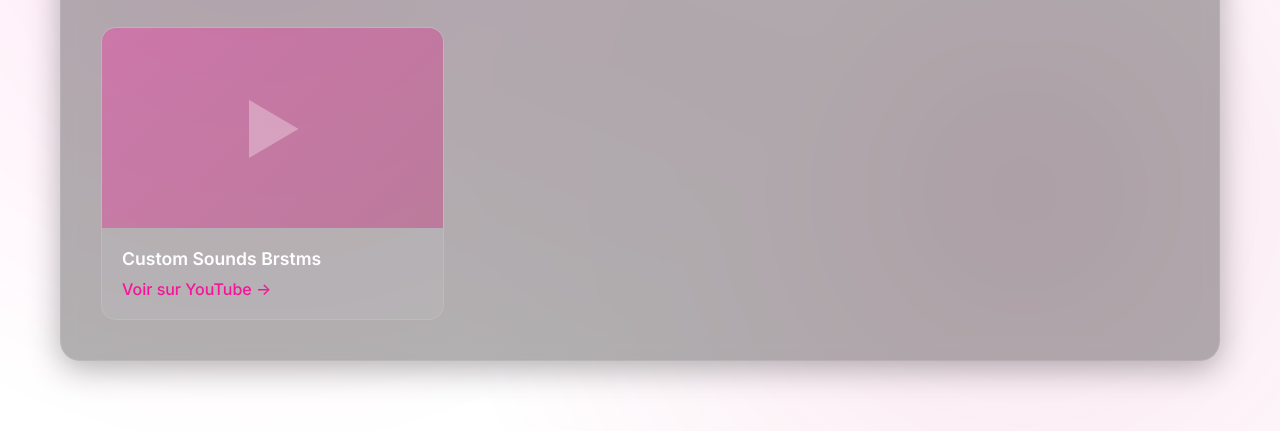
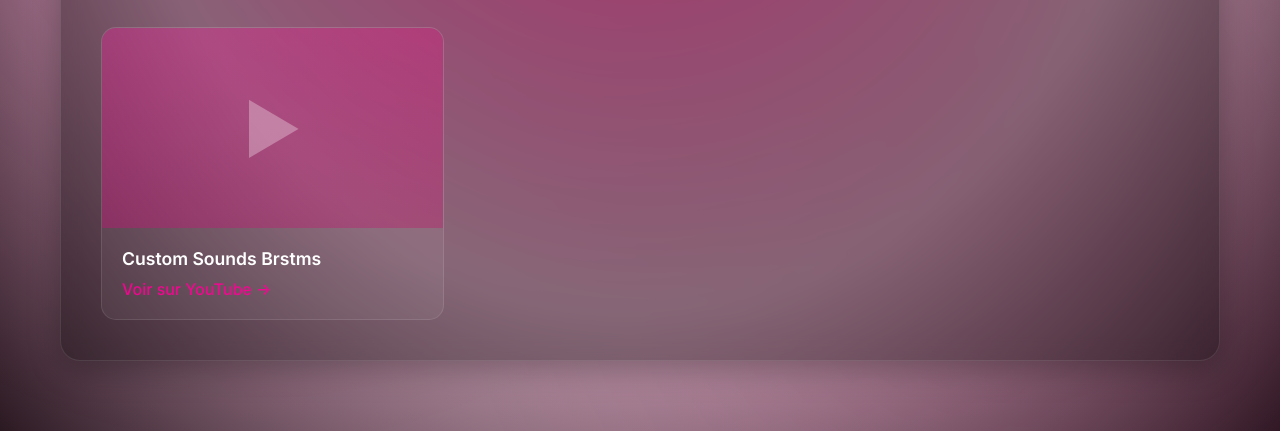
Before and after one commit to Piggreen34654/Piggreen34654.github.io, a plain HTML site: page index.html in a window 1280 px wide. Shown: the part 369-800 px from the top of the page. Drawn offline with Linux system fonts and the light colour scheme.

Commit message:
index.html

```diff
--- a/index.html
+++ b/index.html
@@ -17,7 +17,12 @@
         body {
             font-family: 'Inter', -apple-system, BlinkMacSystemFont, 'Segoe UI', sans-serif;
             min-height: 100vh;
-            background: url('bg/background.png') center/cover fixed no-repeat;
+            background: radial-gradient(ellipse at center top,
+                rgba(255, 0, 150, 0.8) 0%,
+                rgba(200, 0, 100, 0.6) 30%,
+                rgba(100, 0, 50, 0.4) 60%,
+                rgba(20, 0, 10, 0.9) 100%);
+            background-attachment: fixed;
             color: #fff;
             overflow-x: hidden;
             position: relative;
```
